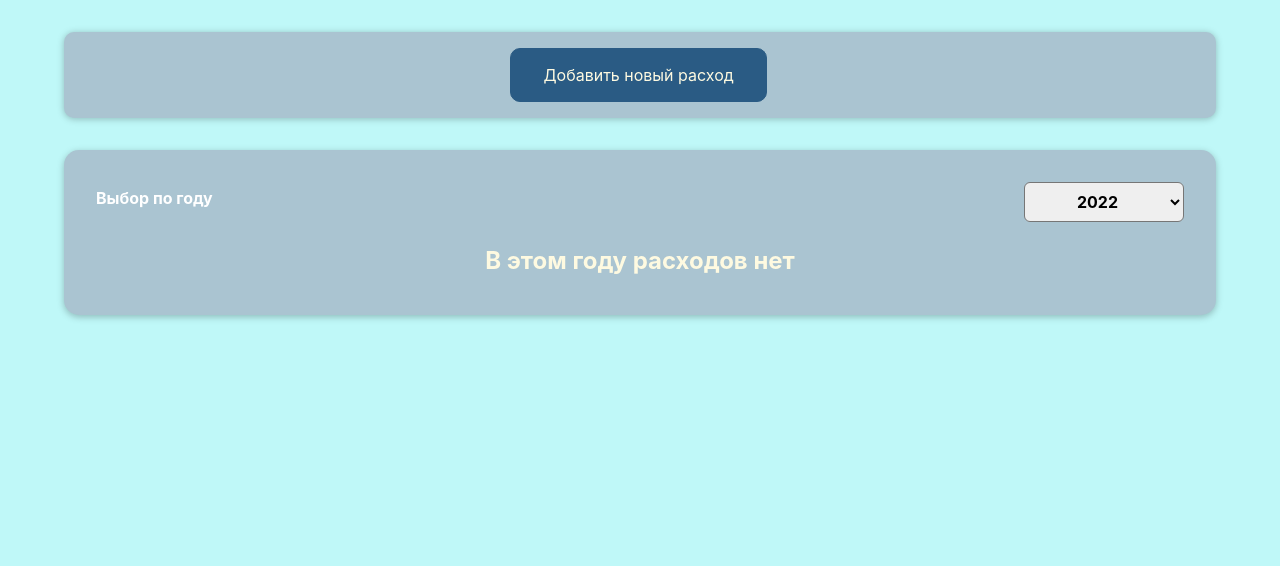
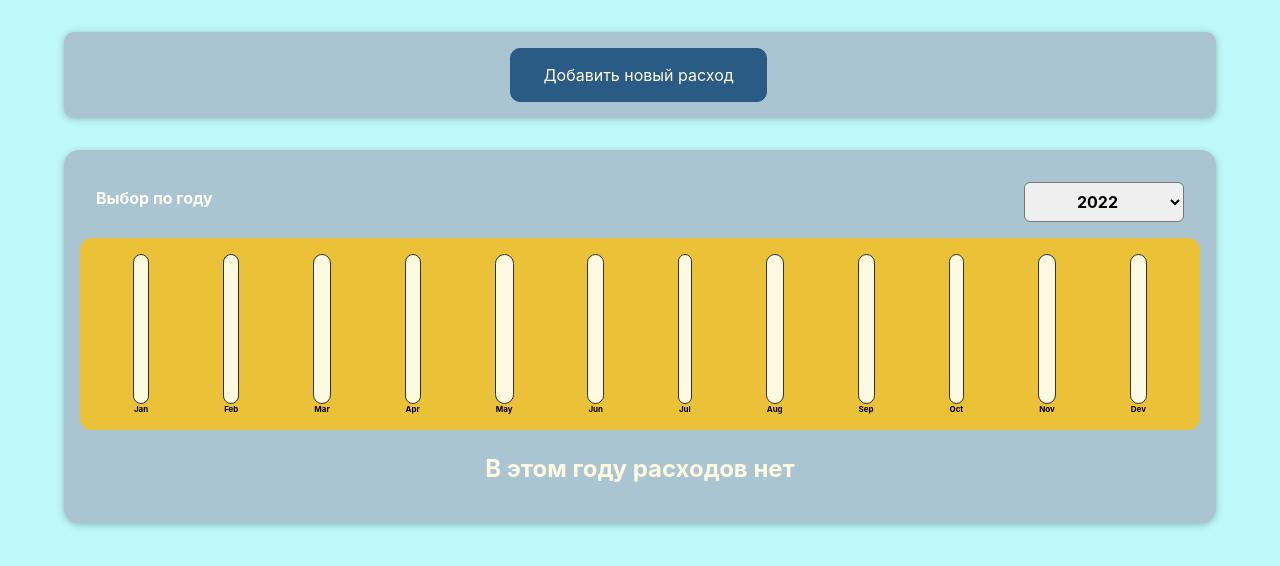
Before and after one commit to vlgrinenko/react-course-app, a React (Create React App) app: page / in a window 1280 px wide. Shown: the top 566 px of the page. Built offline with nearby package versions, Linux system fonts and the light colour scheme.

Commit message:
feat: add diagram

```diff
--- a/src/components/Costs/Costs.js
+++ b/src/components/Costs/Costs.js
@@ -2,6 +2,7 @@ import './Costs.css';
 import CostList from './CostList';
 import Card from '../UI/Card';
 import CostsFilter from './CostsFilter';
+import CostsDiagram from './CostsDiagram';
 import { useState } from 'react';
 
 const Costs = (props) => {
@@ -19,6 +20,7 @@ const Costs = (props) => {
     <div>
       <Card className='costs'>
         <CostsFilter year={selectedYear} onChangeYear={yearChangeHandler} />
+        <CostsDiagram costs={filteredCosts} />
         <CostList costs={filteredCosts} />
       </Card>
     </div>
--- /dev/null
+++ b/src/components/Costs/CostsDiagram.js
@@ -0,0 +1,27 @@
+import Diagram from '../Diagram/Diagram';
+
+const CostsDiagram = (props) => {
+  const diagramDataSets = [
+    { label: 'Jan', value: 0 },
+    { label: 'Feb', value: 0 },
+    { label: 'Mar', value: 0 },
+    { label: 'Apr', value: 0 },
+    { label: 'May', value: 0 },
+    { label: 'Jun', value: 0 },
+    { label: 'Jul', value: 0 },
+    { label: 'Aug', value: 0 },
+    { label: 'Sep', value: 0 },
+    { label: 'Oct', value: 0 },
+    { label: 'Nov', value: 0 },
+    { label: 'Dev', value: 0 },
+  ];
+
+  for (const cost of props.costs) {
+    const costMonth = cost.date.getMonth();
+    diagramDataSets[costMonth].value += cost.amount;
+  }
+
+  return <Diagram dataSets={diagramDataSets} />;
+};
+
+export default CostsDiagram;
--- /dev/null
+++ b/src/components/Diagram/Diagram.css
@@ -0,0 +1,9 @@
+.diagram {
+  padding: 1rem;
+  border-radius: 12px;
+  background-color: #ebc137;
+  text-align: center;
+  display: flex;
+  justify-content: space-around;
+  height: 10rem;
+}
--- /dev/null
+++ b/src/components/Diagram/Diagram.js
@@ -0,0 +1,23 @@
+import DiagramBar from './DiagramBar';
+import './Diagram.css';
+
+const Diagram = (props) => {
+  const dataSetsValues = props.dataSets.map((dataSet) => dataSet.value);
+
+  const maxMonthCosts = Math.max(...dataSetsValues);
+
+  return (
+    <div className='diagram'>
+      {props.dataSets.map((dataSet) => (
+        <DiagramBar
+          key={dataSet.label}
+          value={dataSet.value}
+          maxValue={maxMonthCosts}
+          label={dataSet.label}
+        />
+      ))}
+    </div>
+  );
+};
+
+export default Diagram;
--- /dev/null
+++ b/src/components/Diagram/DiagramBar.css
@@ -0,0 +1,30 @@
+.diagram-bar {
+  height: 100%;
+  display: flex;
+  flex-direction: column;
+  align-items: center;
+}
+
+.diagram-bar__inner {
+  height: 100%;
+  width: 100%;
+  border: 1px solid #313131;
+  border-radius: 12px;
+  background-color: #fefae1;
+  overflow: hidden;
+  display: flex;
+  flex-direction: column;
+  justify-content: flex-end;
+}
+
+.diagram-bar__fill {
+  background-color: #bd8025;
+  width: 100%;
+  transition: all 0.3s ease-out;
+}
+
+.diagram-bar__label {
+  font-weight: bold;
+  font-size: 0.5rem;
+  text-align: center;
+}
--- /dev/null
+++ b/src/components/Diagram/DiagramBar.js
@@ -0,0 +1,25 @@
+import './DiagramBar.css';
+
+const DiagramBar = (props) => {
+  let barFillHeight = '0%';
+
+  if (props.maxValue > 0) {
+    barFillHeight = Math.round((props.value / props.maxValue) * 100) + '%';
+  }
+
+  return (
+    <div className='diagram-bar'>
+      <div className='diagram-bar__inner'>
+        <div
+          className='diagram-bar__fill'
+          style={{
+            height: barFillHeight,
+          }}
+        ></div>
+      </div>
+      <div className='diagram-bar__label'>{props.label}</div>
+    </div>
+  );
+};
+
+export default DiagramBar;
```
